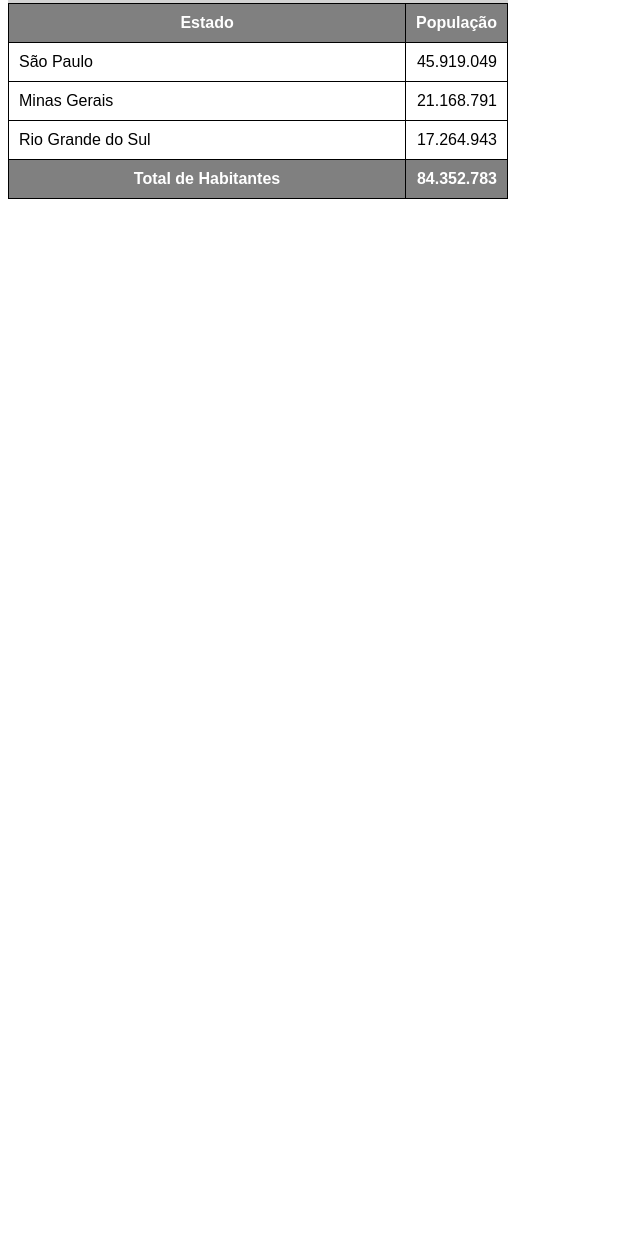
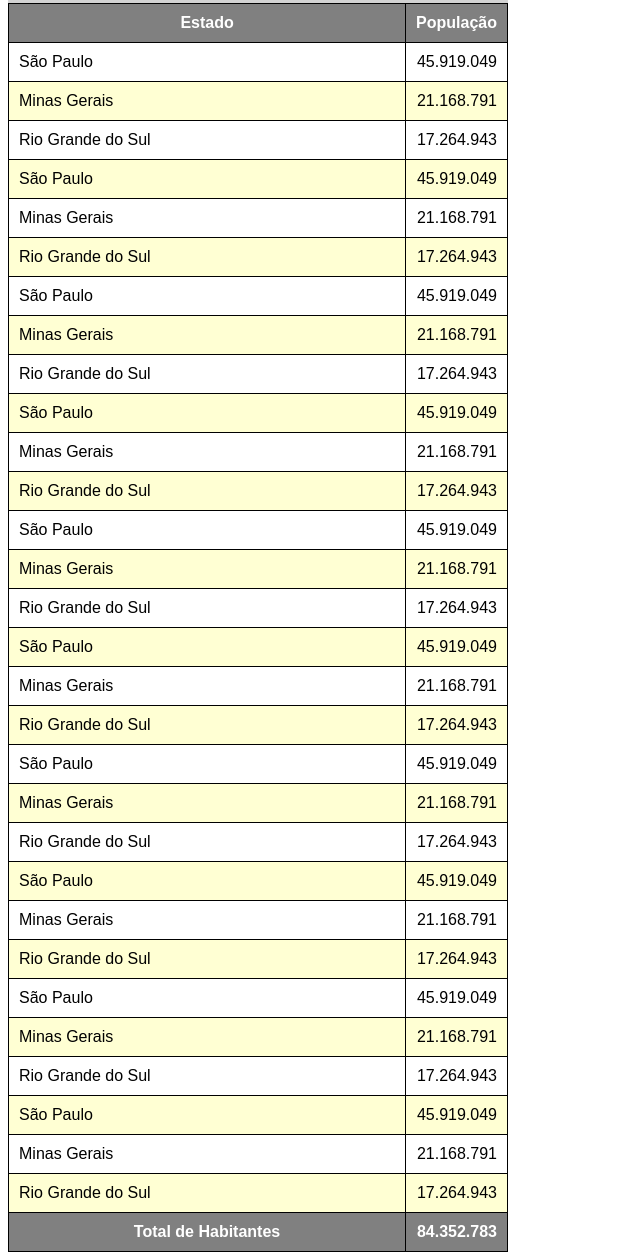
Before and after one commit to caiocardso/html-css, a plain HTML site: page exercicios/ex023/tabela002.html in a window 1280 px wide. Shown: the part 125-1385 px from the top of the page, without its empty margins (0-640 px from the left). Before the commit the page ends 800 px from the top, so only its background shows below. Drawn offline with Linux system fonts and the light colour scheme.

Commit message:
atualização tabela 002

```diff
--- a/exercicios/ex023/tabela002.html
+++ b/exercicios/ex023/tabela002.html
@@ -12,6 +12,7 @@
         table {
             width: 500px;
             border-collapse: collapse;
+            position: relative;
         }
 
         caption {
@@ -29,6 +30,16 @@
         thead, tfoot {
             background-color: gray;
             color: white;
+        }
+
+        thead > tr > th {
+            position: sticky;
+            top: -1px;
+            background-color: gray;
+        }
+
+        tbody > tr:nth-child(even) {
+            background-color: rgba(255, 255, 0, 0.173);
         }
 
         td.numero {
@@ -76,6 +87,114 @@
                 <td>Rio Grande do Sul</td>
                 <td class="numero">17.264.943</td>
             </tr>
+            <tr>
+                <td>São Paulo</td>
+                <td class="numero">45.919.049</td>
+            </tr>
+            <tr>
+                <td>Minas Gerais</td>
+                <td class="numero">21.168.791</td>
+            </tr>
+            <tr>
+                <td>Rio Grande do Sul</td>
+                <td class="numero">17.264.943</td>
+            </tr>
+            <tr>
+                <td>São Paulo</td>
+                <td class="numero">45.919.049</td>
+            </tr>
+            <tr>
+                <td>Minas Gerais</td>
+                <td class="numero">21.168.791</td>
+            </tr>
+            <tr>
+                <td>Rio Grande do Sul</td>
+                <td class="numero">17.264.943</td>
+            </tr>
+            <tr>
+                <td>São Paulo</td>
+                <td class="numero">45.919.049</td>
+            </tr>
+            <tr>
+                <td>Minas Gerais</td>
+                <td class="numero">21.168.791</td>
+            </tr>
+            <tr>
+                <td>Rio Grande do Sul</td>
+                <td class="numero">17.264.943</td>
+            </tr>
+            <tr>
+                <td>São Paulo</td>
+                <td class="numero">45.919.049</td>
+            </tr>
+            <tr>
+                <td>Minas Gerais</td>
+                <td class="numero">21.168.791</td>
+            </tr>
+            <tr>
+                <td>Rio Grande do Sul</td>
+                <td class="numero">17.264.943</td>
+            </tr>
+            <tr>
+                <td>São Paulo</td>
+                <td class="numero">45.919.049</td>
+            </tr>
+            <tr>
+                <td>Minas Gerais</td>
+                <td class="numero">21.168.791</td>
+            </tr>
+            <tr>
+                <td>Rio Grande do Sul</td>
+                <td class="numero">17.264.943</td>
+            </tr>
+            <tr>
+                <td>São Paulo</td>
+                <td class="numero">45.919.049</td>
+            </tr>
+            <tr>
+                <td>Minas Gerais</td>
+                <td class="numero">21.168.791</td>
+            </tr>
+            <tr>
+                <td>Rio Grande do Sul</td>
+                <td class="numero">17.264.943</td>
+            </tr>
+            <tr>
+                <td>São Paulo</td>
+                <td class="numero">45.919.049</td>
+            </tr>
+            <tr>
+                <td>Minas Gerais</td>
+                <td class="numero">21.168.791</td>
+            </tr>
+            <tr>
+                <td>Rio Grande do Sul</td>
+                <td class="numero">17.264.943</td>
+            </tr>
+            <tr>
+                <td>São Paulo</td>
+                <td class="numero">45.919.049</td>
+            </tr>
+            <tr>
+                <td>Minas Gerais</td>
+                <td class="numero">21.168.791</td>
+            </tr>
+            <tr>
+                <td>Rio Grande do Sul</td>
+                <td class="numero">17.264.943</td>
+            </tr>
+            <tr>
+                <td>São Paulo</td>
+                <td class="numero">45.919.049</td>
+            </tr>
+            <tr>
+                <td>Minas Gerais</td>
+                <td class="numero">21.168.791</td>
+            </tr>
+            <tr>
+                <td>Rio Grande do Sul</td>
+                <td class="numero">17.264.943</td>
+            </tr>
         </tbody>
         <tfoot>
             <tr>
```
